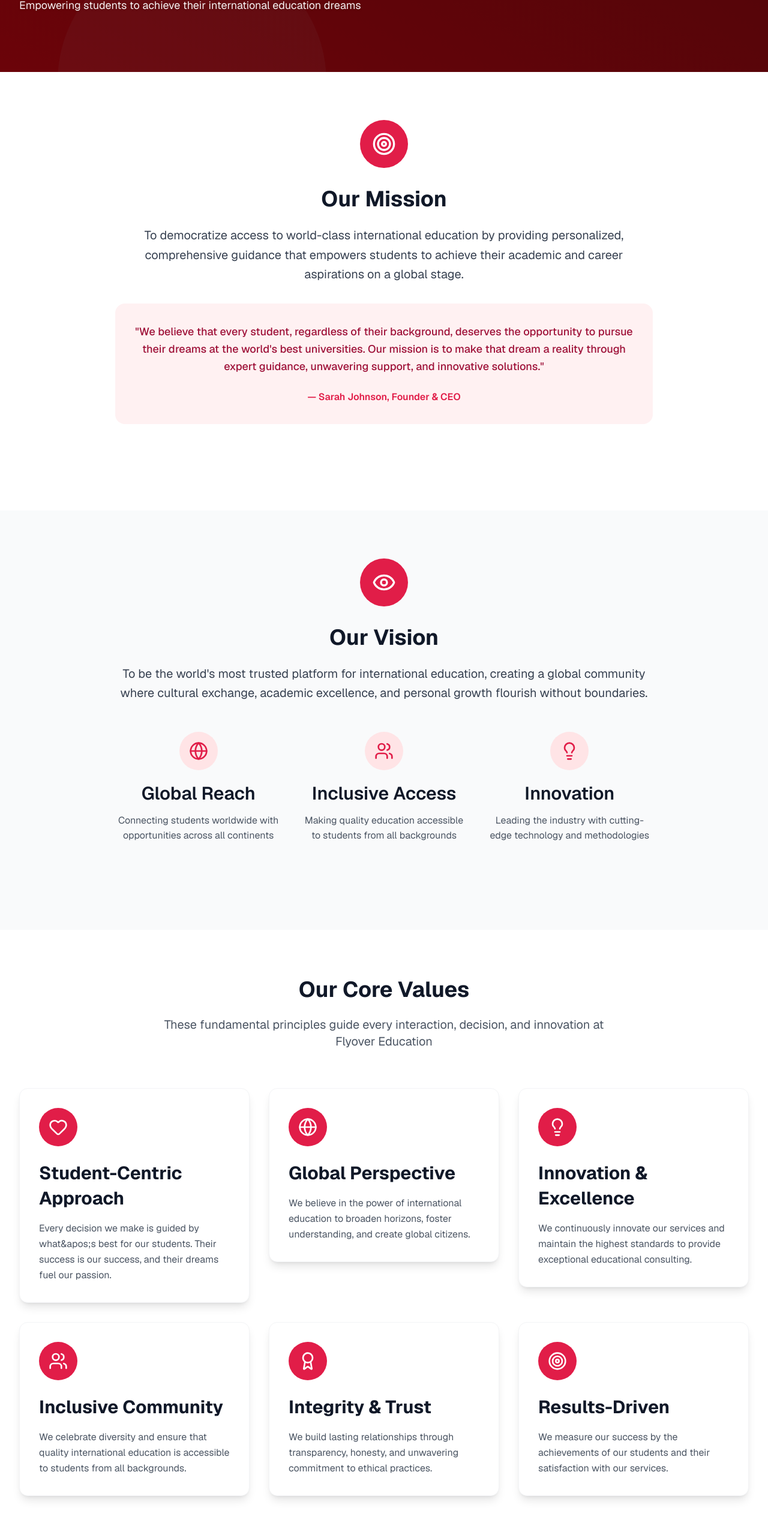
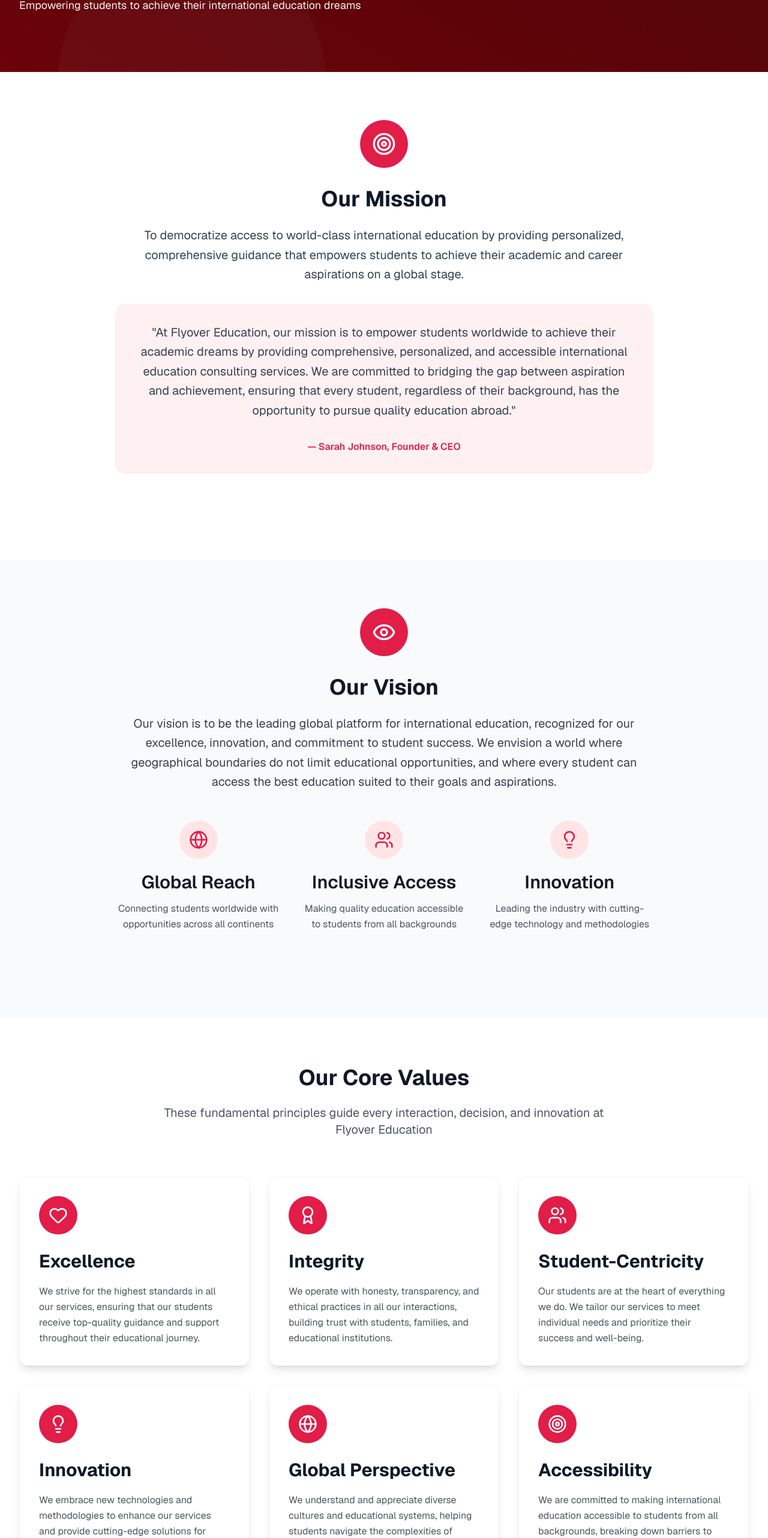
Before and after one commit to mrokonuzzaman040/flyover_consultancy-application, a Next.js app: page /mission-vision in a window 1280 px wide. Shown: the part 233-2797 px from the top of the page at 60% size. Built offline with nearby package versions, Linux system fonts and the light colour scheme.

Commit message:
fix: update contact information and company details
- Replace placeholder phone numbers with actual contact numbers
- Update social media links with correct URLs
- Modify email addresses to use official company email
- Revise core values and mission/vision statements to reflect current company focus

```diff
--- a/app/contact/page.tsx
+++ b/app/contact/page.tsx
@@ -61,9 +61,9 @@
                 </div>
                 <h3 className="font-semibold text-gray-900 mb-2">Call Us</h3>
                 <p className="text-sm text-gray-600 leading-relaxed">
-                  Dhaka: +880-1700-000000<br />
-                  Chittagong: +880-1800-000000<br />
-                  Hotline: +880-9600-000000
+                  +8801703666064 - Mahfujur Rahaman Bulbul (Director)<br />
+                  +8801310338691 - Rakibul Islam (Sr. Manager)<br />
+                  +8801301523004 - Arnab Chowdhury (Sr. Manager)
                 </p>
               </div>
             </Reveal>
@@ -75,9 +75,7 @@
                 </div>
                 <h3 className="font-semibold text-gray-900 mb-2">Email Us</h3>
                 <p className="text-sm text-gray-600 leading-relaxed">
-                  info@flyover.com<br />
-                  admissions@flyover.com<br />
-                  support@flyover.com
+                  info.flyoverconsultancy@gmail.com
                 </p>
               </div>
             </Reveal>
@@ -134,7 +132,7 @@
                       Dhaka 1205, Bangladesh
                     </p>
                     <p className="text-sm text-brand-600 font-medium mt-2">
-                      +880-1700-000000
+                      +8801703666064
                     </p>
                   </div>
                   <div className="border-l-4 border-brand-500 pl-4">
@@ -144,7 +142,7 @@
                       Chittagong 4000, Bangladesh
                     </p>
                     <p className="text-sm text-brand-600 font-medium mt-2">
-                      +880-1800-000000
+                      +8801310338691
                     </p>
                   </div>
                 </div>
--- a/app/mission-vision/page.tsx
+++ b/app/mission-vision/page.tsx
@@ -11,33 +11,33 @@
 const coreValues = [
   {
     icon: Heart,
-    title: 'Student-Centric Approach',
-    description: 'Every decision we make is guided by what&apos;s best for our students. Their success is our success, and their dreams fuel our passion.'
+    title: 'Excellence',
+    description: 'We strive for the highest standards in all our services, ensuring that our students receive top-quality guidance and support throughout their educational journey.'
+  },
+  {
+    icon: Award,
+    title: 'Integrity',
+    description: 'We operate with honesty, transparency, and ethical practices in all our interactions, building trust with students, families, and educational institutions.'
+  },
+  {
+    icon: Users,
+    title: 'Student-Centricity',
+    description: 'Our students are at the heart of everything we do. We tailor our services to meet individual needs and prioritize their success and well-being.'
+  },
+  {
+    icon: Lightbulb,
+    title: 'Innovation',
+    description: 'We embrace new technologies and methodologies to enhance our services and provide cutting-edge solutions for international education.'
   },
   {
     icon: Globe,
     title: 'Global Perspective',
-    description: 'We believe in the power of international education to broaden horizons, foster understanding, and create global citizens.'
-  },
-  {
-    icon: Lightbulb,
-    title: 'Innovation & Excellence',
-    description: 'We continuously innovate our services and maintain the highest standards to provide exceptional educational consulting.'
-  },
-  {
-    icon: Users,
-    title: 'Inclusive Community',
-    description: 'We celebrate diversity and ensure that quality international education is accessible to students from all backgrounds.'
-  },
-  {
-    icon: Award,
-    title: 'Integrity & Trust',
-    description: 'We build lasting relationships through transparency, honesty, and unwavering commitment to ethical practices.'
+    description: 'We understand and appreciate diverse cultures and educational systems, helping students navigate the complexities of international education.'
   },
   {
     icon: Target,
-    title: 'Results-Driven',
-    description: 'We measure our success by the achievements of our students and their satisfaction with our services.'
+    title: 'Accessibility',
+    description: 'We are committed to making international education accessible to students from all backgrounds, breaking down barriers to quality education.'
   }
 ]
 
@@ -97,10 +97,12 @@
                   on a global stage.
                 </p>
                 <div className="bg-brand-50 rounded-2xl p-8">
-                  <p className="text-lg text-brand-800 font-medium leading-relaxed">
-                    &quot;We believe that every student, regardless of their background, deserves the opportunity
-                    to pursue their dreams at the world&apos;s best universities. Our mission is to make that
-                    dream a reality through expert guidance, unwavering support, and innovative solutions.&quot;
+                  <p className="text-xl text-gray-700 leading-relaxed mb-8">
+                    &quot;At Flyover Education, our mission is to empower students worldwide to achieve their
+                    academic dreams by providing comprehensive, personalized, and accessible international
+                    education consulting services. We are committed to bridging the gap between aspiration
+                    and achievement, ensuring that every student, regardless of their background, has the
+                    opportunity to pursue quality education abroad.&quot;
                   </p>
                   <div className="mt-6 text-brand-600 font-semibold">— Sarah Johnson, Founder & CEO</div>
                 </div>
@@ -121,8 +123,10 @@
               <h2 className="text-4xl font-bold text-gray-900 mb-6">Our Vision</h2>
               <div className="max-w-4xl mx-auto">
                 <p className="text-xl text-gray-700 leading-relaxed mb-8">
-                  To be the world&apos;s most trusted platform for international education, creating a global
-                  community where cultural exchange, academic excellence, and personal growth flourish without boundaries.
+                  Our vision is to be the leading global platform for international education, recognized
+                  for our excellence, innovation, and commitment to student success. We envision a world
+                  where geographical boundaries do not limit educational opportunities, and where every
+                  student can access the best education suited to their goals and aspirations.
                 </p>
                 <div className="grid grid-cols-1 md:grid-cols-3 gap-8 mt-12">
                   <div className="text-center">
--- a/components/sections/ContactSection.tsx
+++ b/components/sections/ContactSection.tsx
@@ -5,11 +5,11 @@
 const offices = [
   {
     city: "Dhaka",
-    phone: "+880-000-000000"
+    phone: "+8801703666064"
   },
   {
     city: "Chittagong",
-    phone: "+880-000-000000"
+    phone: "+8801310338691"
   }
 ];
 
--- a/components/site-footer.tsx
+++ b/components/site-footer.tsx
@@ -22,8 +22,8 @@
               Flyover Consultancy provides end-to-end support for international students — from course selection and applications to visas and pre-departure.
             </p>
             <div className="mt-4 flex gap-3 text-white/90">
-              <a href="#" aria-label="Facebook" className="hover:text-white"><Facebook className="h-5 w-5" /></a>
-              <a href="#" aria-label="Instagram" className="hover:text-white"><Instagram className="h-5 w-5" /></a>
+              <a href="https://www.facebook.com/flyoverconsultancy" aria-label="Facebook" className="hover:text-white" target="_blank" rel="noopener noreferrer"><Facebook className="h-5 w-5" /></a>
+              <a href="https://www.instagram.com/flyover.consultancy/" aria-label="Instagram" className="hover:text-white" target="_blank" rel="noopener noreferrer"><Instagram className="h-5 w-5" /></a>
               <a href="#" aria-label="YouTube" className="hover:text-white"><Youtube className="h-5 w-5" /></a>
               <a href="#" aria-label="LinkedIn" className="hover:text-white"><Linkedin className="h-5 w-5" /></a>
             </div>
@@ -76,8 +76,8 @@
               </div>
             )}
             <div className="mt-4 text-sm text-white/85">
-              <div>Phone: +880-000-000000</div>
-              <div>Email: info@flyover.com</div>
+              <div>Phone: +8801703666064</div>
+              <div>Email: info.flyoverconsultancy@gmail.com</div>
             </div>
           </div>
         </div>
```
